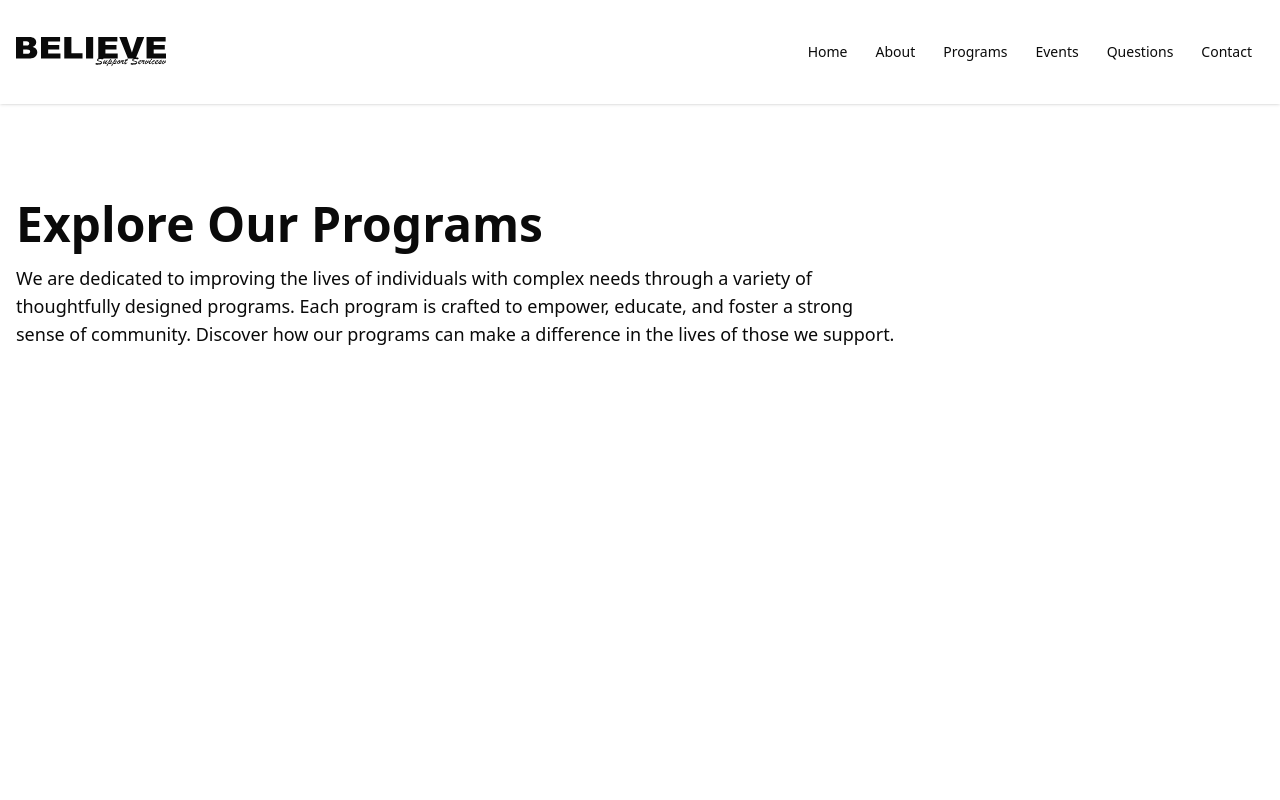
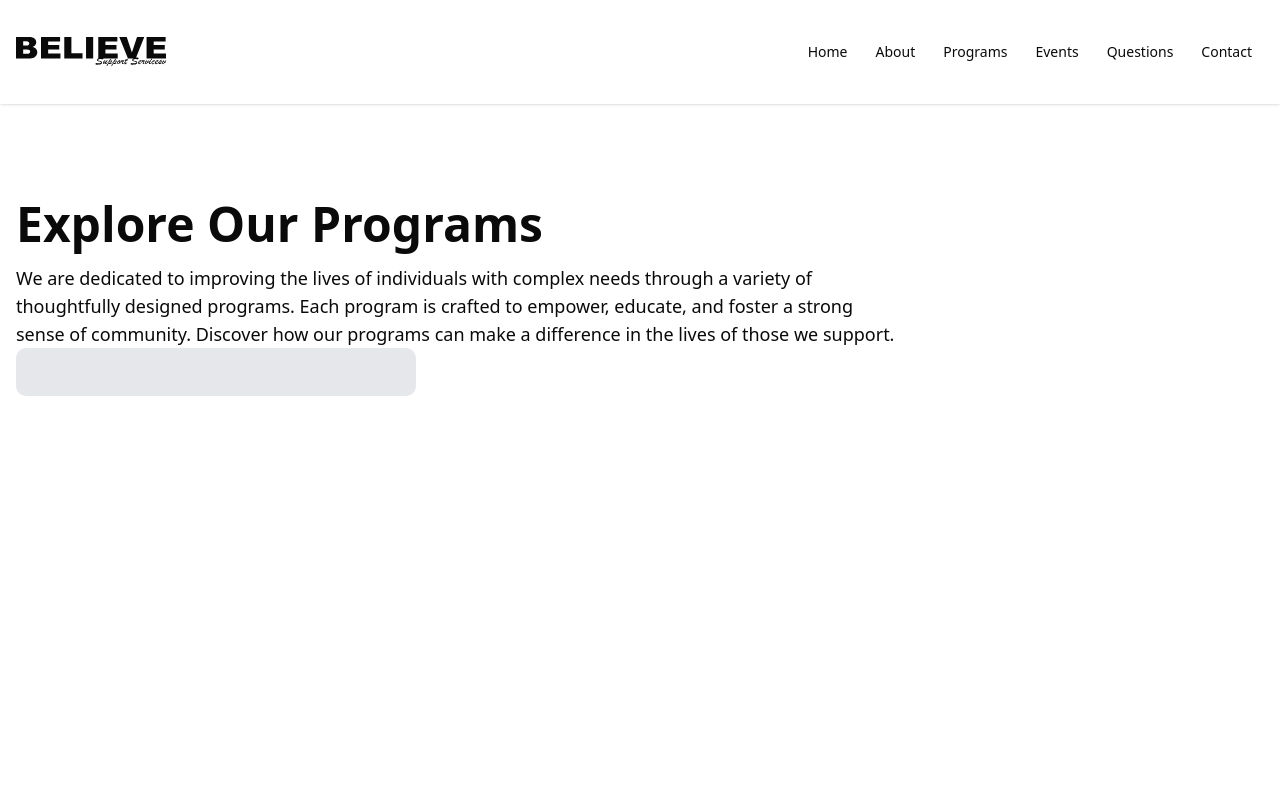
Before and after one commit to Justin-Bento/believe-support-services, a Next.js app: page /programs in a window 1280 px wide. Shown: the top 800 px of the page. Built offline with nearby package versions, Linux system fonts and the light colour scheme.

Commit message:
Created a card outline

```diff
--- a/src/app/(frontend)/programs/page.tsx
+++ b/src/app/(frontend)/programs/page.tsx
@@ -16,7 +16,11 @@ export default function ProgramsPage() {
       {/*
        * End of Page Header
        */}
-      <section className="grid grid-cols-1 gap-6 sm:grid-cols-2 lg:grid-cols-3"></section>
+      <section className="grid grid-cols-1 gap-6 sm:grid-cols-2 lg:grid-cols-3">
+        <div className="overflow-hidden rounded-lg bg-gray-200">
+          <div className="px-4 py-5 sm:p-6">{/* Content goes here */}</div>
+        </div>
+      </section>
       {/*
        * End of Company Programs
        */}
```
